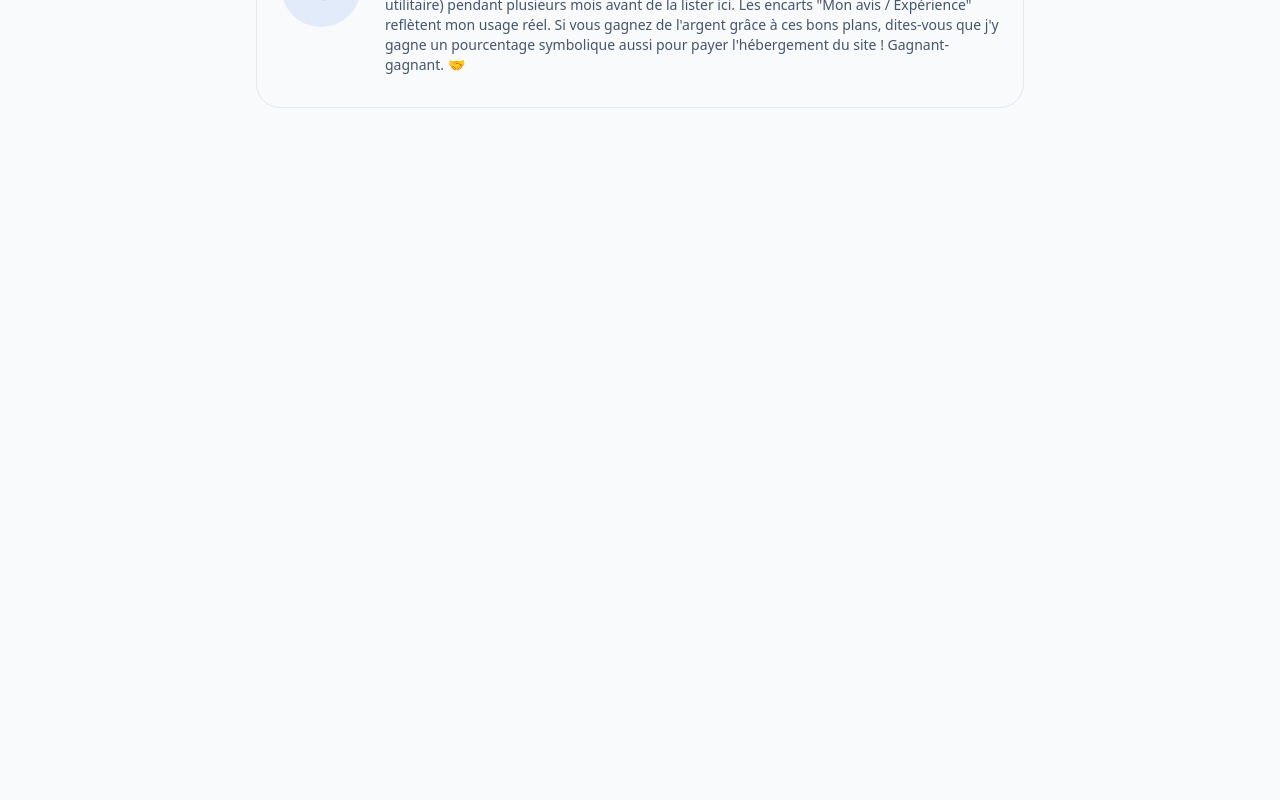
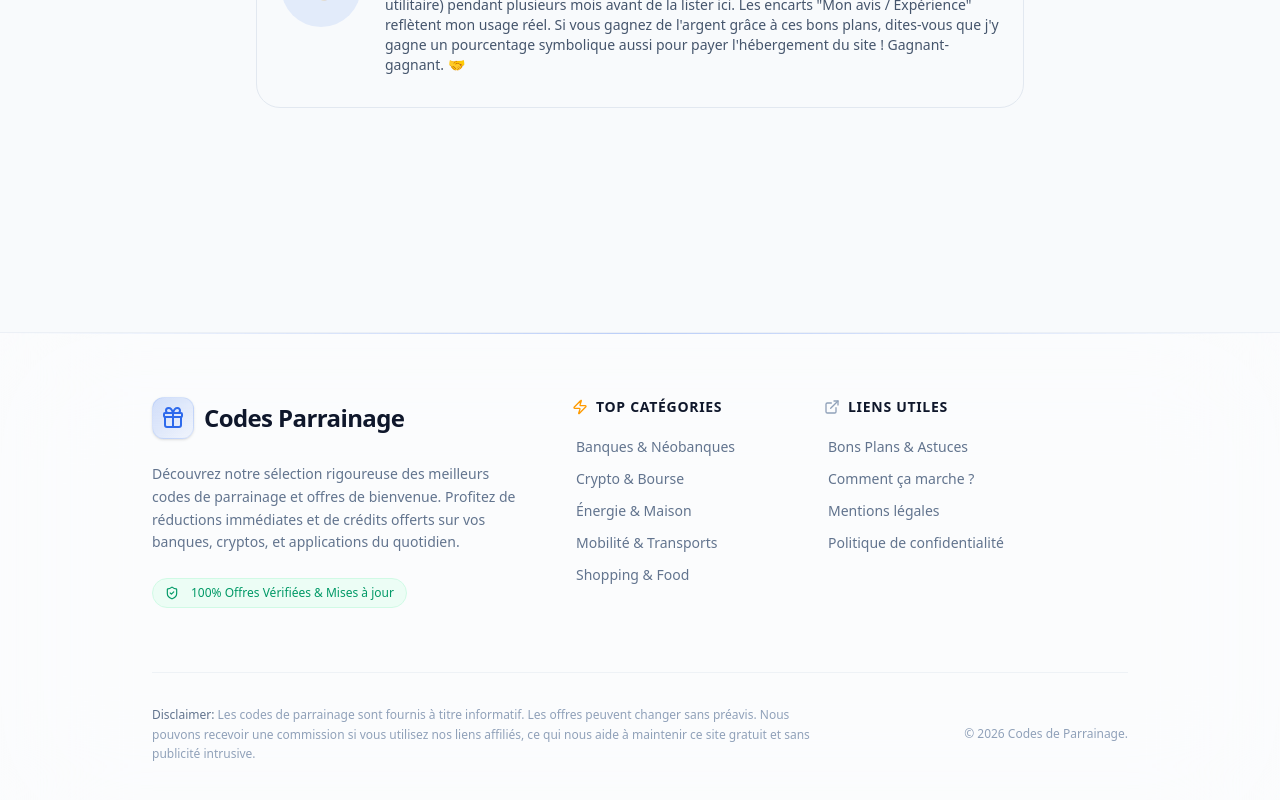
Before and after one commit to NACoaching/ParraineMoi, a Next.js app: page / in a window 1280 px wide. Shown: the part 3339-4139 px from the top of the page. Before the commit the page ends 3607 px from the top, so only its background shows below. Built offline with nearby package versions, Linux system fonts and the light colour scheme.

Commit message:
feat/styling: update footer footer dynamically across the app making it look beautiful and modernized according to user's specification compared with the competitor site codesparrainages.com

```diff
--- a/src/app/layout.tsx
+++ b/src/app/layout.tsx
@@ -1,4 +1,5 @@
 import { Navbar } from "@/components/Navbar";
+import { Footer } from "@/components/Footer";
 import { Analytics } from "@vercel/analytics/react";
 import "./globals.css";
 import type { Metadata } from "next";
@@ -23,6 +24,7 @@ export default function RootLayout({
         <div className="flex-1 w-full max-w-5xl mx-auto">
           {children}
         </div>
+        <Footer />
         <Analytics />
       </body>
     </html>
--- /dev/null
+++ b/src/components/Footer.tsx
@@ -0,0 +1,89 @@
+import Link from "next/link";
+import { Gift, ShieldCheck, Zap, Mail, ChevronRight, ExternalLink } from "lucide-react";
+
+export function Footer() {
+    return (
+        <footer className="w-full relative mt-16 border-t border-slate-200/60 dark:border-slate-800/60 bg-white/40 dark:bg-slate-950/40 backdrop-blur-3xl">
+            {/* Decorative top gradient line */}
+            <div className="absolute top-0 inset-x-0 h-[1px] bg-gradient-to-r from-transparent via-primary/30 to-transparent"></div>
+
+            <div className="w-full max-w-5xl mx-auto px-4 sm:px-6 py-16">
+                <div className="grid grid-cols-1 md:grid-cols-12 gap-10 md:gap-8">
+                    {/* Colonne 1 : À propos (prend plus de place) */}
+                    <div className="space-y-6 md:col-span-5 relative">
+                        <Link href="/" className="inline-flex items-center gap-2.5 font-bold text-2xl tracking-tight text-slate-900 dark:text-white hover:opacity-80 transition-opacity">
+                            <span className="p-2 bg-gradient-to-br from-primary/20 to-primary/5 rounded-xl text-primary shadow-sm border border-primary/10">
+                                <Gift size={24} className="animate-pulse" style={{ animationDuration: '3s' }} />
+                            </span>
+                            Codes Parrainage
+                        </Link>
+                        <p className="text-slate-500 dark:text-slate-400 leading-relaxed text-sm pr-4">
+                            Découvrez notre sélection rigoureuse des meilleurs codes de parrainage et offres de bienvenue. Profitez de réductions immédiates et de crédits offerts sur vos banques, cryptos, et applications du quotidien.
+                        </p>
+                        <div className="flex items-center gap-3 text-xs font-medium text-emerald-600 dark:text-emerald-400 bg-emerald-50 dark:bg-emerald-950/30 px-3 py-1.5 rounded-full w-fit border border-emerald-100 dark:border-emerald-900/50">
+                            <ShieldCheck size={14} />
+                            <span>100% Offres Vérifiées & Mises à jour</span>
+                        </div>
+                    </div>
+
+                    {/* Colonne 2 : Top Catégories */}
+                    <div className="space-y-5 md:col-span-3">
+                        <h3 className="font-semibold text-slate-900 dark:text-white flex items-center gap-2 text-sm uppercase tracking-wider">
+                            <Zap size={16} className="text-amber-500" />
+                            Top Catégories
+                        </h3>
+                        <ul className="space-y-3 text-sm text-slate-500 dark:text-slate-400">
+                            {[
+                                { name: "Banques & Néobanques", href: "/guides" },
+                                { name: "Crypto & Bourse", href: "/guides" },
+                                { name: "Énergie & Maison", href: "/guides" },
+                                { name: "Mobilité & Transports", href: "/guides" },
+                                { name: "Shopping & Food", href: "/guides" }
+                            ].map((link) => (
+                                <li key={link.name}>
+                                    <Link href={link.href} className="group flex items-center gap-1.5 hover:text-primary transition-colors">
+                                        <ChevronRight size={14} className="opacity-0 -ml-4 group-hover:opacity-100 group-hover:ml-0 transition-all text-primary" />
+                                        {link.name}
+                                    </Link>
+                                </li>
+                            ))}
+                        </ul>
+                    </div>
+
+                    {/* Colonne 3 : Liens utiles & Légal */}
+                    <div className="space-y-5 md:col-span-4">
+                        <h3 className="font-semibold text-slate-900 dark:text-white flex items-center gap-2 text-sm uppercase tracking-wider">
+                            <ExternalLink size={16} className="text-slate-400" />
+                            Liens utiles
+                        </h3>
+                        <ul className="space-y-3 text-sm text-slate-500 dark:text-slate-400">
+                            {[
+                                { name: "Bons Plans & Astuces", href: "/guides" },
+                                { name: "Comment ça marche ?", href: "/guides" },
+                                { name: "Mentions légales", href: "/mentions-legales" },
+                                { name: "Politique de confidentialité", href: "/mentions-legales" }
+                            ].map((link) => (
+                                <li key={link.name}>
+                                    <Link href={link.href} className="group flex items-center gap-1.5 hover:text-primary transition-colors">
+                                        <ChevronRight size={14} className="opacity-0 -ml-4 group-hover:opacity-100 group-hover:ml-0 transition-all text-primary" />
+                                        {link.name}
+                                    </Link>
+                                </li>
+                            ))}
+                        </ul>
+                    </div>
+                </div>
+
+                {/* Disclaimer et Copyright */}
+                <div className="mt-16 pt-8 border-t border-slate-200/50 dark:border-slate-800/50 flex flex-col md:flex-row items-center justify-between gap-6">
+                    <p className="text-xs text-slate-400 dark:text-slate-500 leading-relaxed md:max-w-2xl text-center md:text-left">
+                        <strong className="font-medium text-slate-500 dark:text-slate-400">Disclaimer:</strong> Les codes de parrainage sont fournis à titre informatif. Les offres peuvent changer sans préavis. Nous pouvons recevoir une commission si vous utilisez nos liens affiliés, ce qui nous aide à maintenir ce site gratuit et sans publicité intrusive.
+                    </p>
+                    <p className="text-xs font-medium text-slate-400 dark:text-slate-500 whitespace-nowrap">
+                        &copy; {new Date().getFullYear()} Codes de Parrainage.
+                    </p>
+                </div>
+            </div>
+        </footer>
+    );
+}
```
